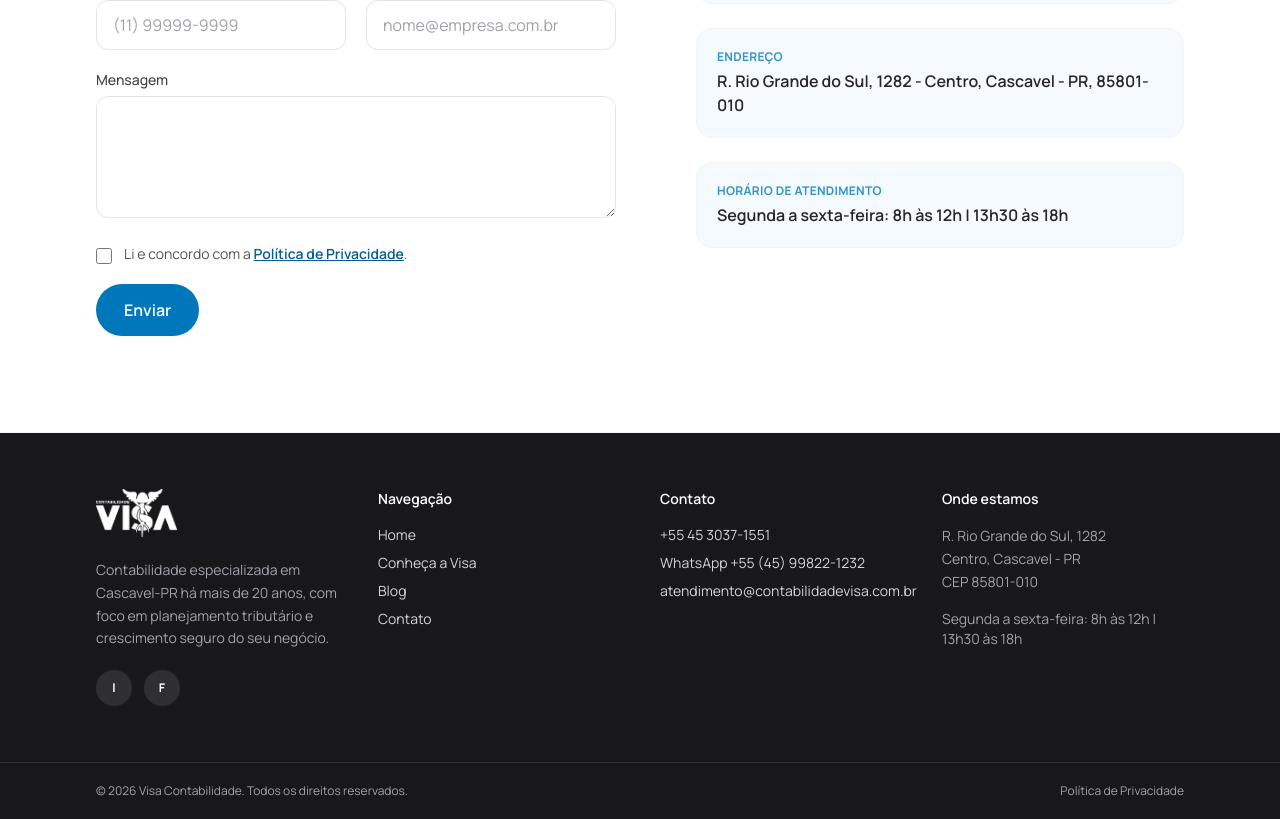
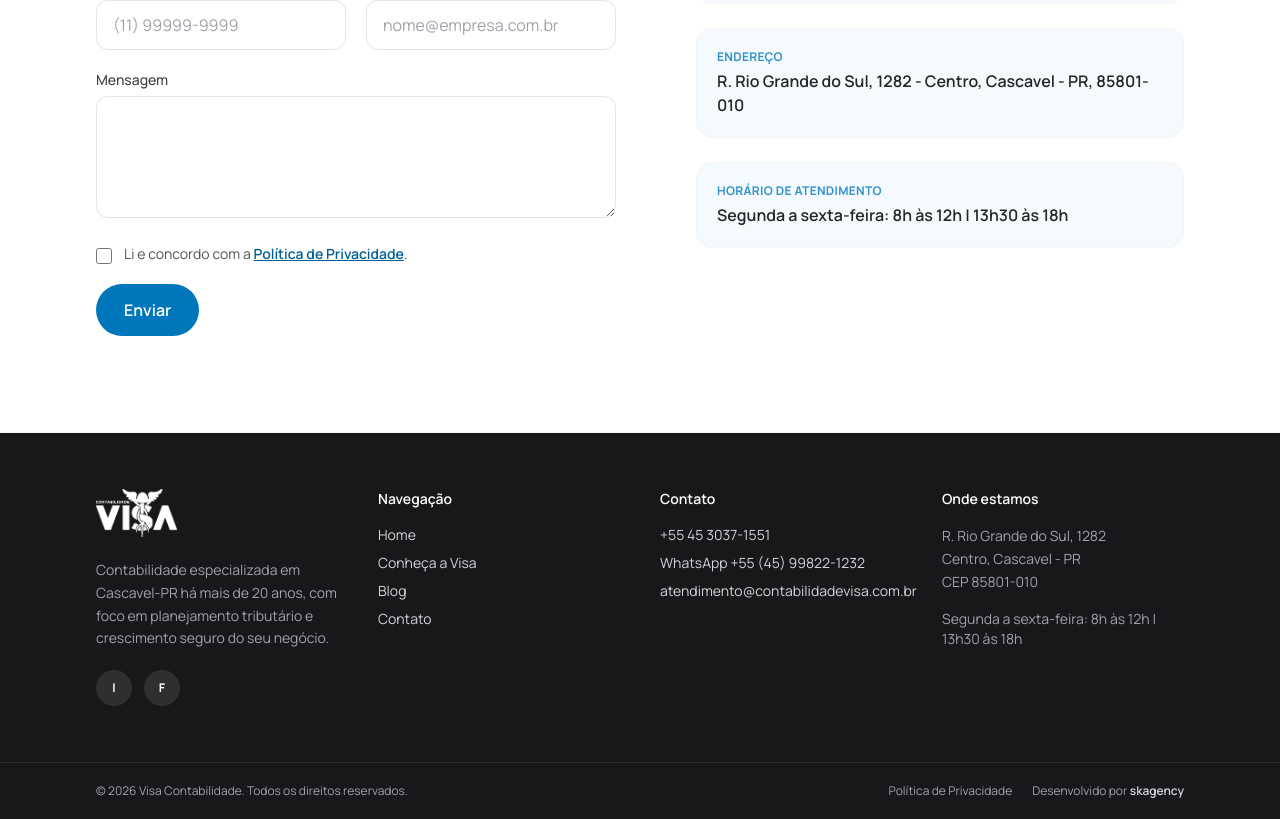
Before and after one commit to keysonw4-art/Visa, a Next.js app: page /escritorio-contabil in a window 1280 px wide. Shown: the part 831-1650 px from the top of the page. Built offline with nearby package versions, Linux system fonts and the light colour scheme.

Commit message:
creditos SKAgency

```diff
--- a/components/layout/Footer.tsx
+++ b/components/layout/Footer.tsx
@@ -91,9 +91,22 @@ export function Footer() {
           <p>
             © {year} {siteConfig.legalName}. Todos os direitos reservados.
           </p>
-          <Link href="/politica-de-privacidade/" className="hover:text-white">
-            Política de Privacidade
-          </Link>
+          <div className="flex flex-wrap items-center justify-center gap-x-5 gap-y-2">
+            <Link href="/politica-de-privacidade/" className="hover:text-white">
+              Política de Privacidade
+            </Link>
+            <span>
+              Desenvolvido por{" "}
+              <a
+                href="https://www.skagency.com.br/"
+                target="_blank"
+                rel="noopener noreferrer"
+                className="font-semibold text-ink-300 transition-colors hover:text-[#e8461e]"
+              >
+                skagency
+              </a>
+            </span>
+          </div>
         </Container>
       </div>
     </footer>
```
